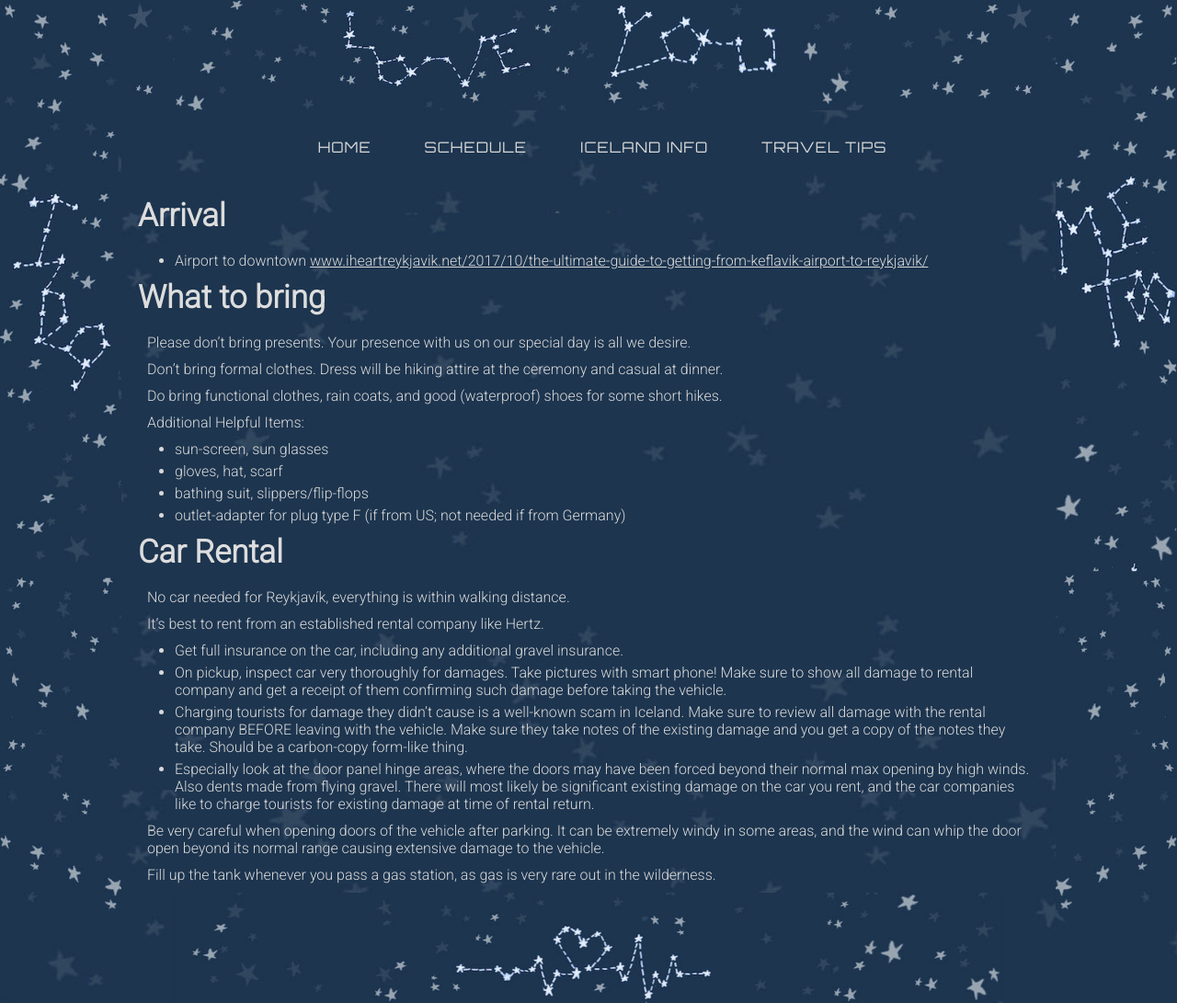
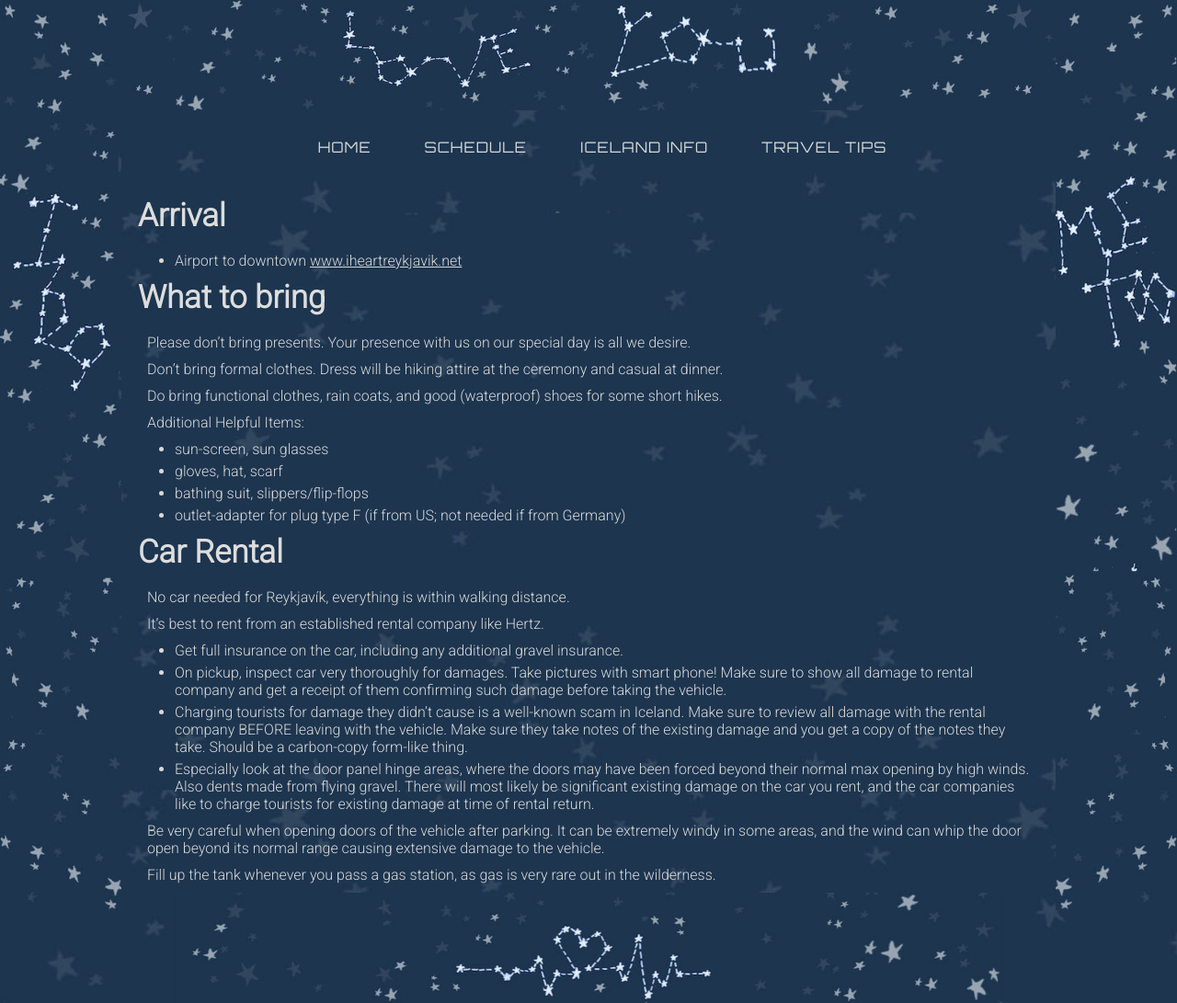
Before and after one commit to rltvty/olkelda, a Jekyll site: the page built from traveltips.md, in a window 1280 px wide and 1091 px high. Shown: the whole window at 92% size. Built offline with Jekyll 4.4.1, drawn with Linux system fonts in a browser that asks for light colours.

Commit message:
Update traveltips.md

```diff
--- a/traveltips.md
+++ b/traveltips.md
@@ -6,7 +6,7 @@ title: Travel Tips
 
 
 # Arrival
-* Airport to downtown [www.iheartreykjavik.net/2017/10/the-ultimate-guide-to-getting-from-keflavik-airport-to-reykjavik/](https://iheartreykjavik.net/2017/10/the-ultimate-guide-to-getting-from-keflavik-airport-to-reykjavik/)
+* Airport to downtown [www.iheartreykjavik.net](https://iheartreykjavik.net/2017/10/the-ultimate-guide-to-getting-from-keflavik-airport-to-reykjavik/)
 
 
 
```
